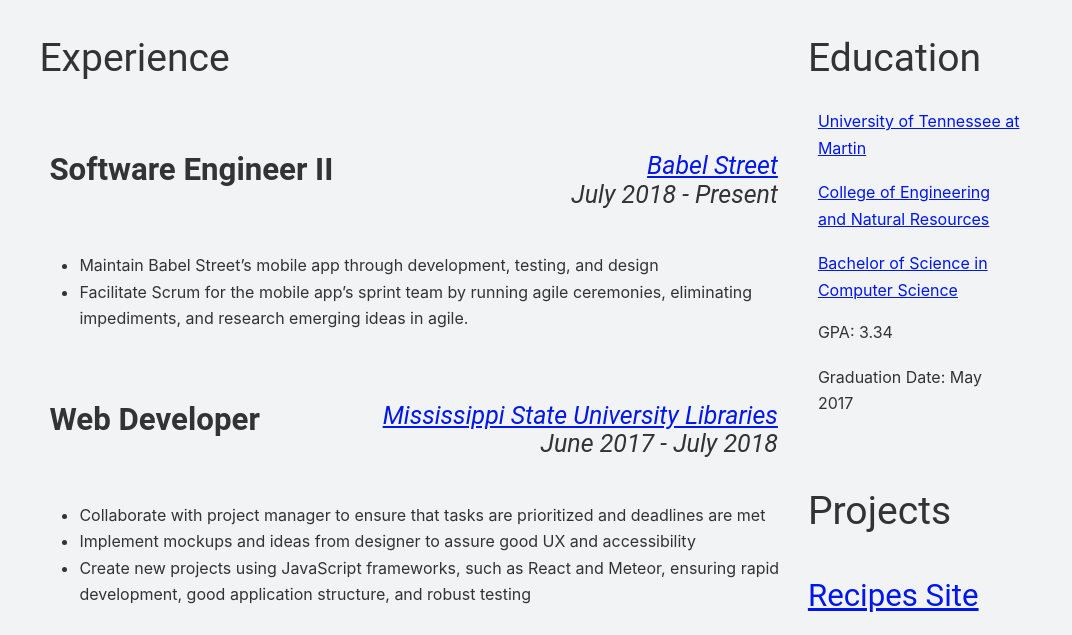
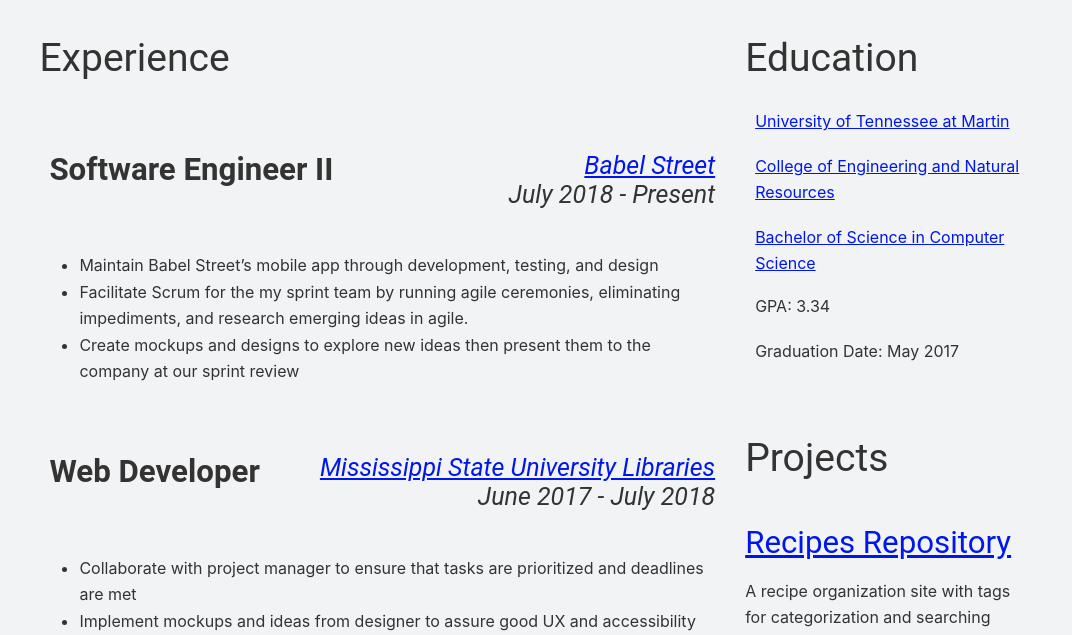
Before and after one commit to brooksbecton/resume, a plain HTML site: page index.html in a window 1280 px wide. Shown: the part 107-742 px from the top of the page, without its empty margins (105-1177 px from the left). Drawn offline with Linux system fonts and the light colour scheme.

Commit message:
Add point to current job, Update recipe desc

```diff
--- a/index.html
+++ b/index.html
@@ -4,7 +4,10 @@
     <meta charset="UTF-8" />
     <meta name="viewport" content="width=device-width, initial-scale=1.0" />
     <meta http-equiv="X-UA-Compatible" content="ie=edge" />
-    <meta name="Description" content="Software Developer Brooks Becton's resume">
+    <meta
+      name="Description"
+      content="Software Developer Brooks Becton's resume"
+    />
     <title>Brooks Becton Resumé</title>
 
     <link rel="stylesheet" href="style.css" />
@@ -64,9 +67,13 @@
                 and design
               </li>
               <li>
-                Facilitate Scrum for the mobile app’s sprint team by running
+                Facilitate Scrum for the my sprint team by running
                 agile ceremonies, eliminating impediments, and research emerging
                 ideas in agile.
+              </li>
+              <li>
+                Create mockups and designs to explore new ideas then present
+                them to the company at our sprint review
               </li>
             </ul>
           </section>
@@ -188,9 +195,12 @@
           <h2>Projects</h2>
 
           <a href="https://brooksbecton.github.io/recipes/"
-            ><h3>Recipes Site</h3></a
+            ><h3>Recipes Repository</h3></a
           >
-          <p>Personal Recipe Website</p>
+          <p>
+            A recipe organization site with tags for categorization and
+            searching
+          </p>
           <ul>
             <li>
               <a href="https://www.gatsbyjs.org/">Gatsby</a>
@@ -234,6 +244,24 @@
               <a href="https://ramdajs.com/">ramda</a>
             </li>
           </ul>
+
+          <!-- https://media.giphy.com/media/xFpT7lMV5Mkqq0E6YM/giphy.gif -->
+          <!-- <a href="https://brooksbecton.github.io/cah/"
+            ><h3>Cards Against Humanity App</h3></a
+          >
+          <p>
+            Play Cards Against Humanity online with an accessible drag and drop
+            interface
+          </p>
+          <ul>
+            <li><a href="https://www.cypress.io/ ">Cypress</a></li>
+            <li><a href="https://boardgame.io/">Boardgame.io</a></li>
+            <li>
+              <a href="https://github.com/atlassian/react-beautiful-dnd"
+                >React Beautiful DnD</a
+              >
+            </li>
+          </ul> -->
         </div>
       </div>
     </main>
@@ -261,7 +289,7 @@
 
       function changeSocialIcons(userPrefersDarkMode) {
         const nameContainer = document.querySelectorAll(".name img");
-        nameContainer.forEach(icon => {
+        nameContainer.forEach((icon) => {
           const fileSrc = icon.getAttribute("src");
           const file = fileSrc.split("/").pop();
           icon.removeAttribute("src");
```
